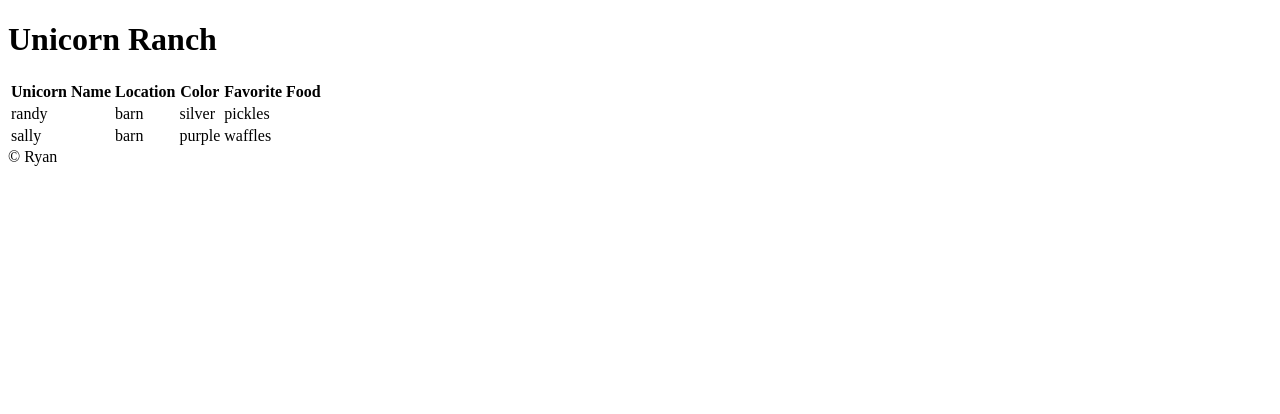
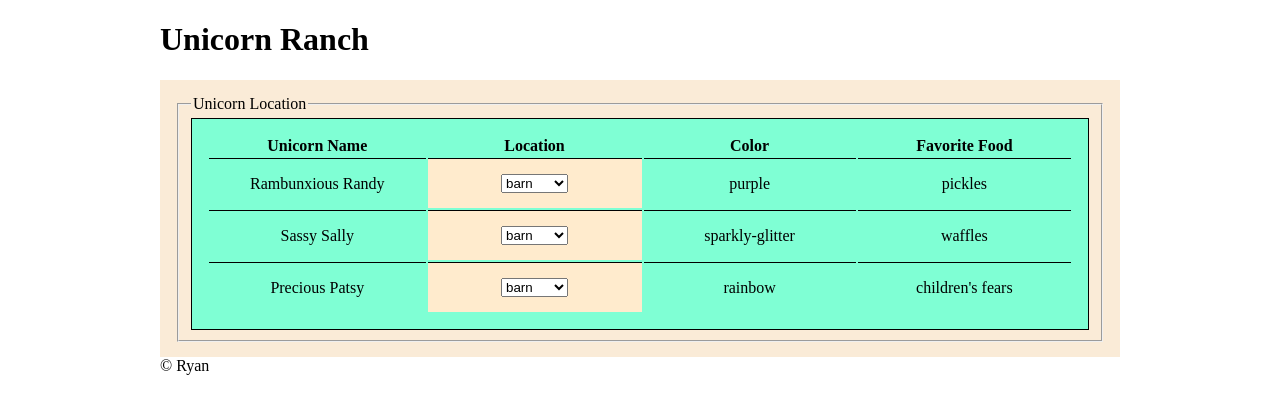
Before and after one commit to rkgallaway/the-unicorn-ranch, a plain HTML site: page index.html in a window 1280 px wide. Drawn offline with Linux system fonts and the light colour scheme.

Commit message:
second hour finished

```diff
--- a/app.js
+++ b/app.js
@@ -3,58 +3,126 @@
 // middleware getting to our serv in v2
 
 //  global variables
-var unicorns = [
-  {
-    name: 'randy',
-    location: 'barn',
-    color: 'silver',
-    favoriteFood: 'pickles'
-  },
-  {
-    name: 'sally',
-    location: 'barn',
-    color: 'purple',
-    favoriteFood: 'waffles'
-  }
-
-];
-
-
-//array of unicorn-objects
+var allUnicorns = [];
 
 //window into the DOM
 var unicornTable = document.getElementById('unicorn-table');
 
-//render to DOM - method on object?
-// function renderHeader = (){
-//   var tHead = document.createElement('thead');
-//   var
-// }
-function render(){
-  for(var i = 0; unicorns.length; i++){
-    console.log(i);
+//////////////////functions///////////////////////////////
+//renders all instances of Unicorn
+function renderAll(){
+  for(var i in allUnicorns){
+    allUnicorns[i].render();
+  }
+}
+
+// Constructor
+function Unicorn(name, id, color, favoriteFood){
+  this.name = name;
+  this.id = id;
+  this.color = color;
+  this.favoriteFood = favoriteFood;
+  this.location = 'barn';
+  this.otherPossibleLocations = [];
+  this.otherPossibleLocationCalc = function(currentLocation){
+    if(currentLocation === 'barn'){
+      this.otherPossibleLocations = ['pasture', 'trails'];
+    }
+    if(currentLocation === 'pasture'){
+      this.otherPossibleLocations = ['barn', 'trails'];
+    }
+    if(currentLocation === 'trails'){
+      this.otherPossibleLocations = ['barn', 'pasture'];
+    }
+  };
+  allUnicorns.push(this);
+
+}
+
+// prototype methods added to Unicorn instances
+Unicorn.prototype.render = function(){
+  this.otherPossibleLocationCalc(this.location);
+
   var trEl = document.createElement('tr');
   var tdEl = document.createElement('td');
-    tdEl.textContent = unicorns[i].name;
+  tdEl.textContent = this.name;
+  trEl.appendChild(tdEl);
+
+
+  //location td needs a select element with options
+  tdEl = document.createElement('td');
+  tdEl.setAttribute('class', `${this.location}`);
+  //select element
+  var selectEl = document.createElement('select');
+  selectEl.setAttribute('name', `${this.id}`);
+  selectEl.setAttribute('id', `${this.id}`);
+  selectEl.setAttribute('onchange', 'changeLocation()');
+  //options for select element
+  var optionEl = document.createElement('option');
+  optionEl.textContent = this.location;
+  optionEl.setAttribute('value', `${this.location}`);
+  selectEl.appendChild(optionEl);
+
+  optionEl = document.createElement('option');
+  optionEl.textContent = 'pasture';
+  optionEl.setAttribute('value', 'pasture');
+  selectEl.appendChild(optionEl);
+
+  optionEl = document.createElement('option');
+  optionEl.textContent = 'trails';
+  optionEl.setAttribute('value', 'trails');
+  selectEl.appendChild(optionEl);
+  tdEl.appendChild(selectEl);
+  trEl.appendChild(tdEl);
+
+
+  tdEl = document.createElement('td');
+  tdEl.textContent = this.color;
   trEl.appendChild(tdEl);
 
   tdEl = document.createElement('td');
-    tdEl.textContent = unicorns[i].location;
-    trEl.appendChild(tdEl);
-
-    tdEl = document.createElement('td');
-    tdEl.textContent = unicorns[i].color;
-    trEl.appendChild(tdEl);
-
-    tdEl = document.createElement('td');
-    tdEl.textContent = unicorns[i].favoriteFood;
+  tdEl.textContent = this.favoriteFood;
   trEl.appendChild(tdEl);
 
   unicornTable.appendChild(trEl);
-  }
+
+};
+
+// eslint-disable-next-line no-unused-vars
+function changeLocation(){
+  var randyChange = document.getElementById('randy').value;
+  allUnicorns[0].location = randyChange;
+
+  var sallyChange = document.getElementById('sally').value;
+  allUnicorns[1].location = sallyChange;
+
+  var patsyChanged = document.getElementById('patsy').value;
+  allUnicorns[2].location = patsyChanged;
+
+  unicornTable.innerHTML = '';
+  renderAll();
+  saveUnicornStatus();
+
 }
 
-render();
+
+function saveUnicornStatus(){
+  var stringifiedUnicorns = JSON.stringify(allUnicorns);
+  localStorage.setItem('unicorns', stringifiedUnicorns);
+}
+
+
+new Unicorn('Rambunxious Randy', 'randy', 'purple', 'pickles');
+new Unicorn('Sassy Sally', 'sally', 'sparkly-glitter', 'waffles');
+new Unicorn('Precious Patsy', 'patsy', 'rainbow', 'children\'s fears');
+
+
+
+renderAll();
+saveUnicornStatus();
+
+
+
 //event handling
 //on click event.  1st click barn - pasture
 // 2nd click pasture-trail
--- /dev/null
+++ b/css/style.css
@@ -0,0 +1,37 @@
+body {
+  width: 960px;
+  margin: 0px auto;
+}
+
+form {
+  padding: 15px;
+  background-color: antiquewhite;
+}
+
+table {
+  padding: 15px;
+  margin: 0px auto;
+  background-color: aquamarine;
+  border: 1px solid black;
+
+}
+
+td {
+  border-top: 1px solid black;
+  padding: 15px;
+  width: 200px;
+  text-align: center;
+
+}
+
+.barn {
+  background-color: blanchedalmond;
+}
+
+.pasture {
+  background-color: green;
+}
+
+.trails {
+  background-color: blueviolet;
+}
--- a/index.html
+++ b/index.html
@@ -1,7 +1,7 @@
 <!DOCTYPE html>
 <head>
   <title>Unicorn Ranch</title>
-
+  <link rel="stylesheet" href="css/style.css" />
 </head>
 <body>
   <header>
@@ -10,9 +10,11 @@
 
 
   <main>
+    <form id="unicornform">
+      <fieldset>
+        <legend>Unicorn Location</legend>
     <table id="unicorn-table">
 
-      <!-- dynamically render table from js file -consider removing table header -->
       <thead>
         <tr>
           <th>Unicorn Name</th>
@@ -24,6 +26,8 @@
 
 
     </table>
+  </fieldset>
+  </form>
 
   </main>
 
```
Lines whose indentation alone changed are shown as unchanged.
